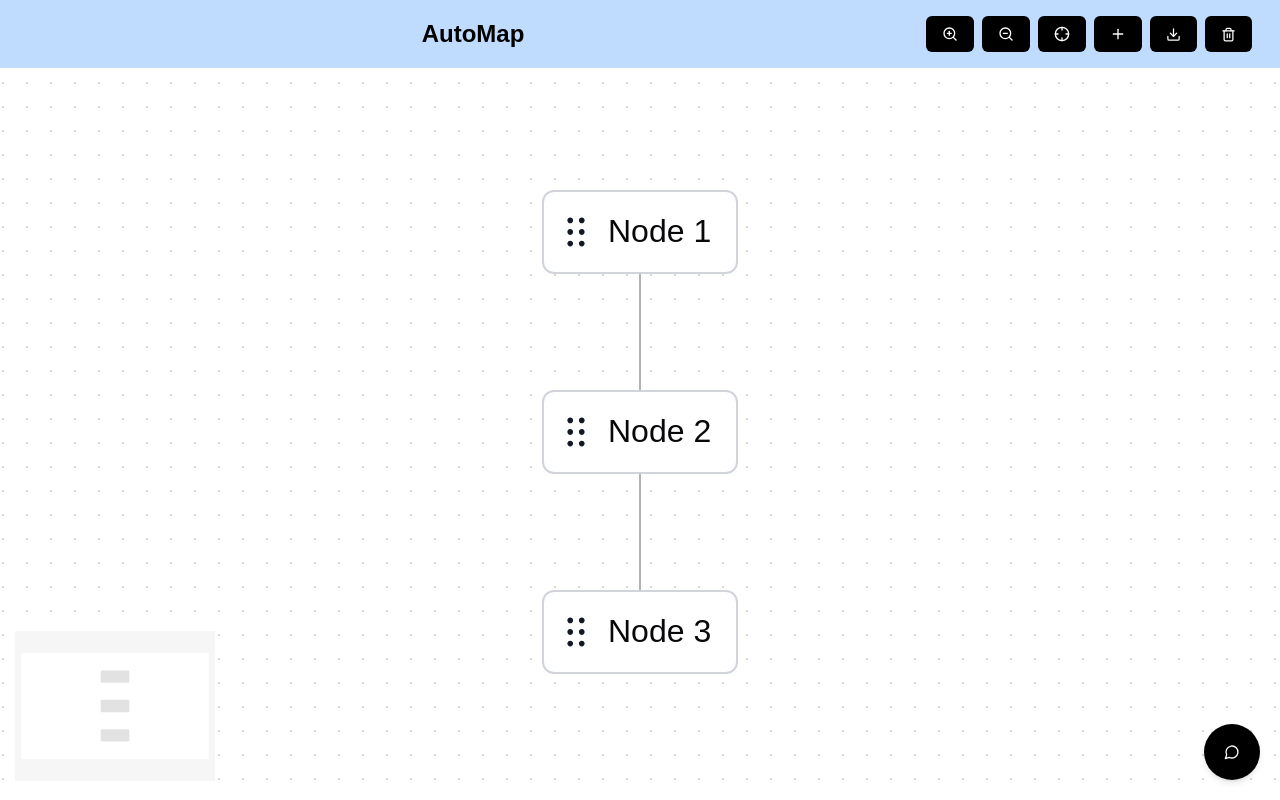
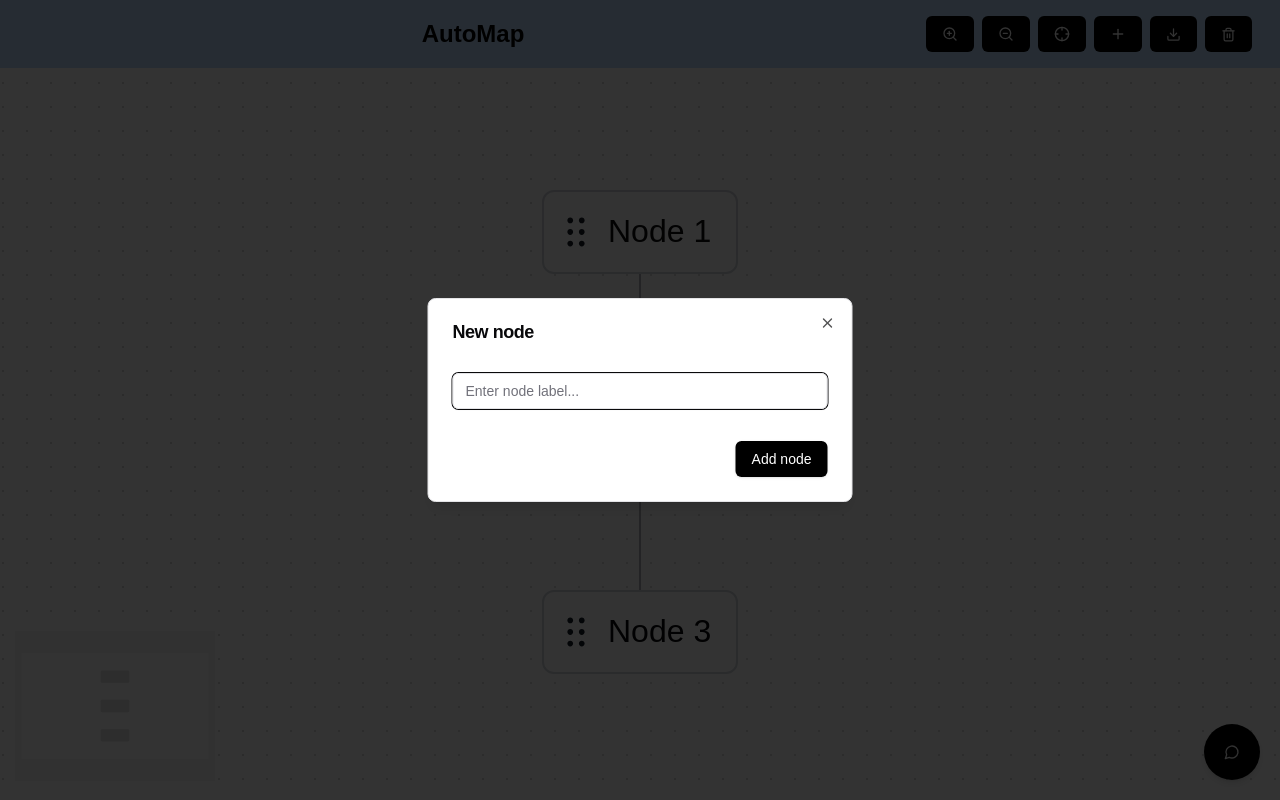
Before and after one commit to irith-k/AutoMap, a Next.js app in the folder automap/: page / in a window 1280 px wide. Both pictures are taken after a click on the button 1118 px from the left and 34 px from the top of the page. Built offline with nearby package versions, Linux system fonts and the light colour scheme.

Commit message:
Add node functionality

```diff
--- a/automap/package.json
+++ b/automap/package.json
@@ -12,7 +12,9 @@
     "@ai-sdk/openai": "^1.1.11",
     "@radix-ui/react-alert-dialog": "^1.1.6",
     "@radix-ui/react-avatar": "^1.1.3",
+    "@radix-ui/react-dialog": "^1.1.6",
     "@radix-ui/react-dropdown-menu": "^2.1.6",
+    "@radix-ui/react-label": "^2.1.2",
     "@radix-ui/react-slot": "^1.1.2",
     "@xyflow/react": "^12.4.3",
     "ai": "^4.1.38",
--- a/automap/src/components/add-node-button.tsx
+++ b/automap/src/components/add-node-button.tsx
@@ -1,13 +1,57 @@
-import React from "react";
+import React, { useState } from "react";
 import { Plus } from "lucide-react";
 import { Button } from "@/components/ui/button";
+import {
+    Dialog,
+    DialogContent,
+    DialogFooter,
+    DialogHeader,
+    DialogTitle,
+    DialogTrigger,
+    DialogClose,
+} from "@/components/ui/dialog";
+import { Input } from "@/components/ui/input";
+import {
+    useReactFlow,
+} from '@xyflow/react';
 
 const AddNodeButton = () => {
 
+    const [nodeLabel, setNodeLabel] = useState("");
+    const { getNodes, addNodes } = useReactFlow();
+
+    const addNewNode = () => {
+        const id = Number(getNodes().at(-1)?.id)+1;
+        if (nodeLabel.trim()) {
+            const newNode = { id: `${id}`, type: 'mindMapNode', position: { x: 0, y: 0 }, data: { label: nodeLabel } };
+            addNodes([newNode]);
+            setNodeLabel("");
+        }
+    };
+
     return (
-        <Button className="bg-black hover:bg-blue-600 transition-all h-9 px-4 py-2 m-1 text-white outline-none shadow-none rounded-md text-sm font-medium">
-            <Plus size={15} />
-        </Button>
+        <Dialog>
+            <DialogTrigger asChild>
+            <Button className="bg-black hover:bg-blue-600 transition-all h-9 px-4 py-2 m-1 text-white outline-none shadow-none rounded-md text-sm font-medium">
+                <Plus size={15} />
+            </Button>
+            </DialogTrigger>
+            <DialogContent className="sm:max-w-[425px]">
+                <DialogHeader>
+                    <DialogTitle>New node</DialogTitle>
+                </DialogHeader>
+                <div className="grid gap-4 py-4">
+                    <div className="grid grid-cols-4 items-center gap-4">
+                        <Input className="col-span-4" placeholder="Enter node label..." value={nodeLabel} onChange={(e) => setNodeLabel(e.target.value)} />
+                    </div>
+                </div>
+                <DialogFooter>
+                    <DialogClose asChild>
+                        <Button type="submit" onClick={addNewNode} className="bg-black hover:bg-blue-600 transition-all text-white">Add node</Button>
+                    </DialogClose>
+                </DialogFooter>
+            </DialogContent>
+        </Dialog>
     );
 }
 export default AddNodeButton;
--- /dev/null
+++ b/automap/src/components/ui/dialog.tsx
@@ -0,0 +1,122 @@
+"use client"
+
+import * as React from "react"
+import * as DialogPrimitive from "@radix-ui/react-dialog"
+import { X } from "lucide-react"
+
+import { cn } from "@/lib/utils"
+
+const Dialog = DialogPrimitive.Root
+
+const DialogTrigger = DialogPrimitive.Trigger
+
+const DialogPortal = DialogPrimitive.Portal
+
+const DialogClose = DialogPrimitive.Close
+
+const DialogOverlay = React.forwardRef<
+  React.ElementRef<typeof DialogPrimitive.Overlay>,
+  React.ComponentPropsWithoutRef<typeof DialogPrimitive.Overlay>
+>(({ className, ...props }, ref) => (
+  <DialogPrimitive.Overlay
+    ref={ref}
+    className={cn(
+      "fixed inset-0 z-50 bg-black/80  data-[state=open]:animate-in data-[state=closed]:animate-out data-[state=closed]:fade-out-0 data-[state=open]:fade-in-0",
+      className
+    )}
+    {...props}
+  />
+))
+DialogOverlay.displayName = DialogPrimitive.Overlay.displayName
+
+const DialogContent = React.forwardRef<
+  React.ElementRef<typeof DialogPrimitive.Content>,
+  React.ComponentPropsWithoutRef<typeof DialogPrimitive.Content>
+>(({ className, children, ...props }, ref) => (
+  <DialogPortal>
+    <DialogOverlay />
+    <DialogPrimitive.Content
+      ref={ref}
+      className={cn(
+        "fixed left-[50%] top-[50%] z-50 grid w-full max-w-lg translate-x-[-50%] translate-y-[-50%] gap-4 border bg-background p-6 shadow-lg duration-200 data-[state=open]:animate-in data-[state=closed]:animate-out data-[state=closed]:fade-out-0 data-[state=open]:fade-in-0 data-[state=closed]:zoom-out-95 data-[state=open]:zoom-in-95 data-[state=closed]:slide-out-to-left-1/2 data-[state=closed]:slide-out-to-top-[48%] data-[state=open]:slide-in-from-left-1/2 data-[state=open]:slide-in-from-top-[48%] sm:rounded-lg",
+        className
+      )}
+      {...props}
+    >
+      {children}
+      <DialogPrimitive.Close className="absolute right-4 top-4 rounded-sm opacity-70 ring-offset-background transition-opacity hover:opacity-100 focus:outline-none focus:ring-2 focus:ring-ring focus:ring-offset-2 disabled:pointer-events-none data-[state=open]:bg-accent data-[state=open]:text-muted-foreground">
+        <X className="h-4 w-4" />
+        <span className="sr-only">Close</span>
+      </DialogPrimitive.Close>
+    </DialogPrimitive.Content>
+  </DialogPortal>
+))
+DialogContent.displayName = DialogPrimitive.Content.displayName
+
+const DialogHeader = ({
+  className,
+  ...props
+}: React.HTMLAttributes<HTMLDivElement>) => (
+  <div
+    className={cn(
+      "flex flex-col space-y-1.5 text-center sm:text-left",
+      className
+    )}
+    {...props}
+  />
+)
+DialogHeader.displayName = "DialogHeader"
+
+const DialogFooter = ({
+  className,
+  ...props
+}: React.HTMLAttributes<HTMLDivElement>) => (
+  <div
+    className={cn(
+      "flex flex-col-reverse sm:flex-row sm:justify-end sm:space-x-2",
+      className
+    )}
+    {...props}
+  />
+)
+DialogFooter.displayName = "DialogFooter"
+
+const DialogTitle = React.forwardRef<
+  React.ElementRef<typeof DialogPrimitive.Title>,
+  React.ComponentPropsWithoutRef<typeof DialogPrimitive.Title>
+>(({ className, ...props }, ref) => (
+  <DialogPrimitive.Title
+    ref={ref}
+    className={cn(
+      "text-lg font-semibold leading-none tracking-tight",
+      className
+    )}
+    {...props}
+  />
+))
+DialogTitle.displayName = DialogPrimitive.Title.displayName
+
+const DialogDescription = React.forwardRef<
+  React.ElementRef<typeof DialogPrimitive.Description>,
+  React.ComponentPropsWithoutRef<typeof DialogPrimitive.Description>
+>(({ className, ...props }, ref) => (
+  <DialogPrimitive.Description
+    ref={ref}
+    className={cn("text-sm text-muted-foreground", className)}
+    {...props}
+  />
+))
+DialogDescription.displayName = DialogPrimitive.Description.displayName
+
+export {
+  Dialog,
+  DialogPortal,
+  DialogOverlay,
+  DialogTrigger,
+  DialogClose,
+  DialogContent,
+  DialogHeader,
+  DialogFooter,
+  DialogTitle,
+  DialogDescription,
+}
--- /dev/null
+++ b/automap/src/components/ui/input.tsx
@@ -0,0 +1,22 @@
+import * as React from "react"
+
+import { cn } from "@/lib/utils"
+
+const Input = React.forwardRef<HTMLInputElement, React.ComponentProps<"input">>(
+  ({ className, type, ...props }, ref) => {
+    return (
+      <input
+        type={type}
+        className={cn(
+          "flex h-9 w-full rounded-md border border-input bg-transparent px-3 py-1 text-base shadow-sm transition-colors file:border-0 file:bg-transparent file:text-sm file:font-medium file:text-foreground placeholder:text-muted-foreground focus-visible:outline-none focus-visible:ring-1 focus-visible:ring-ring disabled:cursor-not-allowed disabled:opacity-50 md:text-sm",
+          className
+        )}
+        ref={ref}
+        {...props}
+      />
+    )
+  }
+)
+Input.displayName = "Input"
+
+export { Input }
--- /dev/null
+++ b/automap/src/components/ui/label.tsx
@@ -0,0 +1,26 @@
+"use client"
+
+import * as React from "react"
+import * as LabelPrimitive from "@radix-ui/react-label"
+import { cva, type VariantProps } from "class-variance-authority"
+
+import { cn } from "@/lib/utils"
+
+const labelVariants = cva(
+  "text-sm font-medium leading-none peer-disabled:cursor-not-allowed peer-disabled:opacity-70"
+)
+
+const Label = React.forwardRef<
+  React.ElementRef<typeof LabelPrimitive.Root>,
+  React.ComponentPropsWithoutRef<typeof LabelPrimitive.Root> &
+    VariantProps<typeof labelVariants>
+>(({ className, ...props }, ref) => (
+  <LabelPrimitive.Root
+    ref={ref}
+    className={cn(labelVariants(), className)}
+    {...props}
+  />
+))
+Label.displayName = LabelPrimitive.Root.displayName
+
+export { Label }
```
Also changed, not shown: 1 other file (tests, documents, lock files or other folders).
